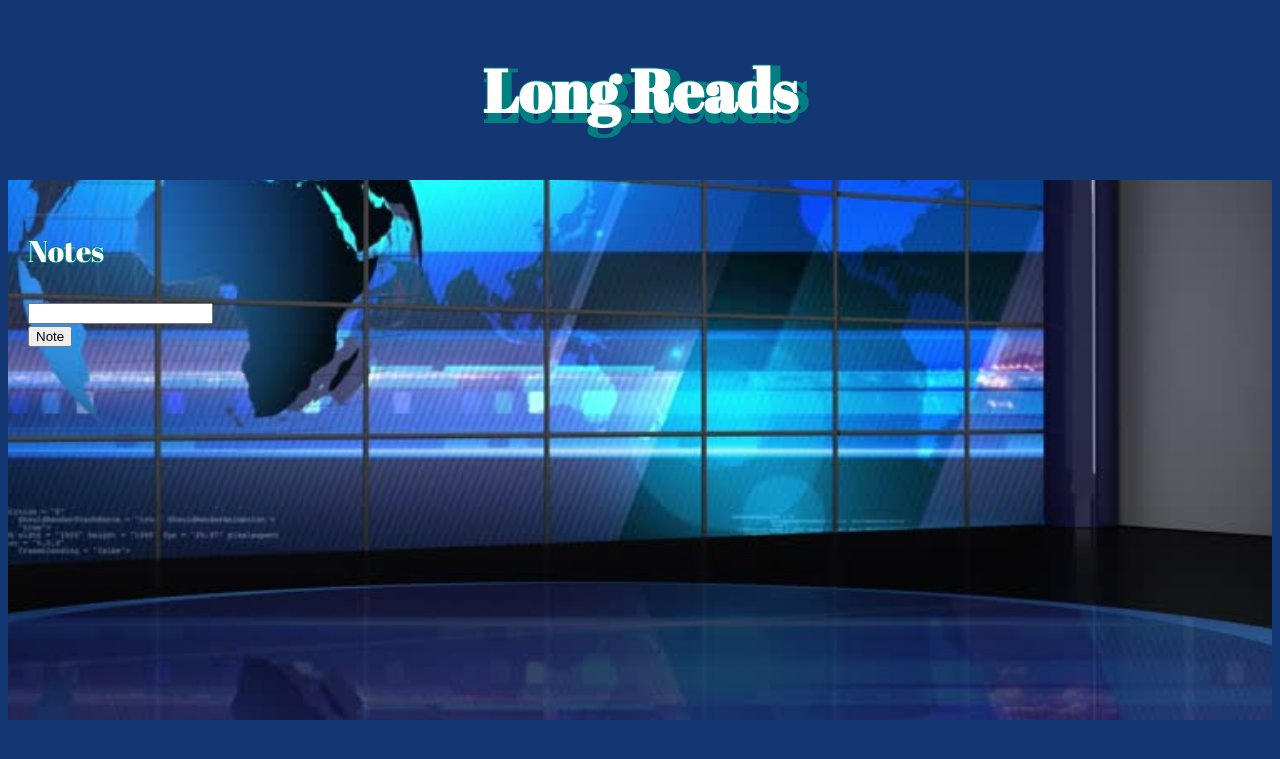
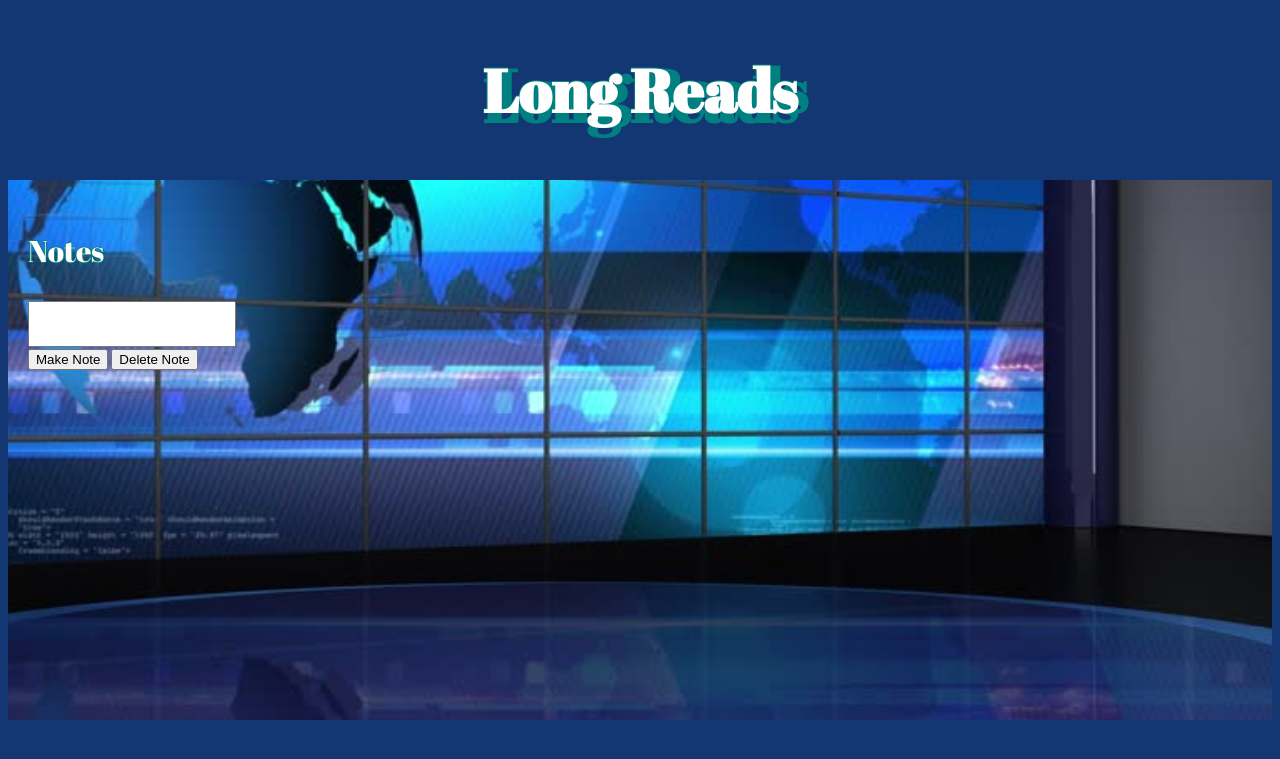
Before and after one commit to wewert/news-scrape, a Node server app: page /articles in a window 1280 px wide. Shown: the top 759 px of the page. Run offline with Node 20, Linux system fonts and the light colour scheme; tables that the repository leaves empty hold one stand-in row (values such as "Sample post"); some libraries are stand-ins or nearby versions.

Commit message:
playing with css

```diff
--- a/public/css/style.css
+++ b/public/css/style.css
@@ -40,6 +40,12 @@
   font-size: 30px;
 }
 
+input {
+  width: 200px;
+  height: 40px;
+  font-size: 20px;
+}
+
 button {
   -webkit-transition-duration: 0.4s; /* Safari */
     transition-duration: 0.4s;
--- a/views/index.handlebars
+++ b/views/index.handlebars
@@ -4,15 +4,14 @@
     {{#each result}}
       <div class="col-md-4">
         <div class="row">
-          <div class="news-container" data-id="{{this._id}}">
+          <div class="container" data-id="{{this._id}}">
             <h3>{{this.title}}</h3>
-              <p class="news-summary">{{this.summary}}</p>
-              <a class="news-url" href="{{this.link}}">{{this.link}}</a>
+              <p class="summary">{{this.summary}}</p>
+              <a class="url" href="{{this.link}}">{{this.link}}</a>
               <p id="note-title">Notes</p>
                 {{#if this.note}}
                   {{#each this.note}}
                     <p id="note">{{this.note}}</p>
-                      <!-- <p id="note-time">{{this.created_time}}</p> -->
                         {{/each}}
                       {{/if}}
             </div>
@@ -23,7 +22,8 @@
             <input type="text" id="note-input">
           </div>
           <div class="col-md-5">
-            <button type="submit" id="save-note" class="btn-sml btn-outline-secondary">Note</button>
+            <button type="submit" id="save-note" class="btn-sml btn-outline-secondary">Make Note</button>
+            <button type="submit" id="delete-note" class="btn-sml btn-outline-secondary">Delete Note</button>
           </div>
         </div>
       </div>
--- a/views/layouts/main.handlebars
+++ b/views/layouts/main.handlebars
@@ -15,7 +15,6 @@
 		{{{ body }}}
 </body>
 
- <script src="https://cdnjs.cloudflare.com/ajax/libs/moment.js/2.18.1/moment.min.js"></script>
  <script src="https://cdnjs.cloudflare.com/ajax/libs/jquery/3.1.1/jquery.min.js"></script>
  <script src="/app.js"></script>
 </html>
```
